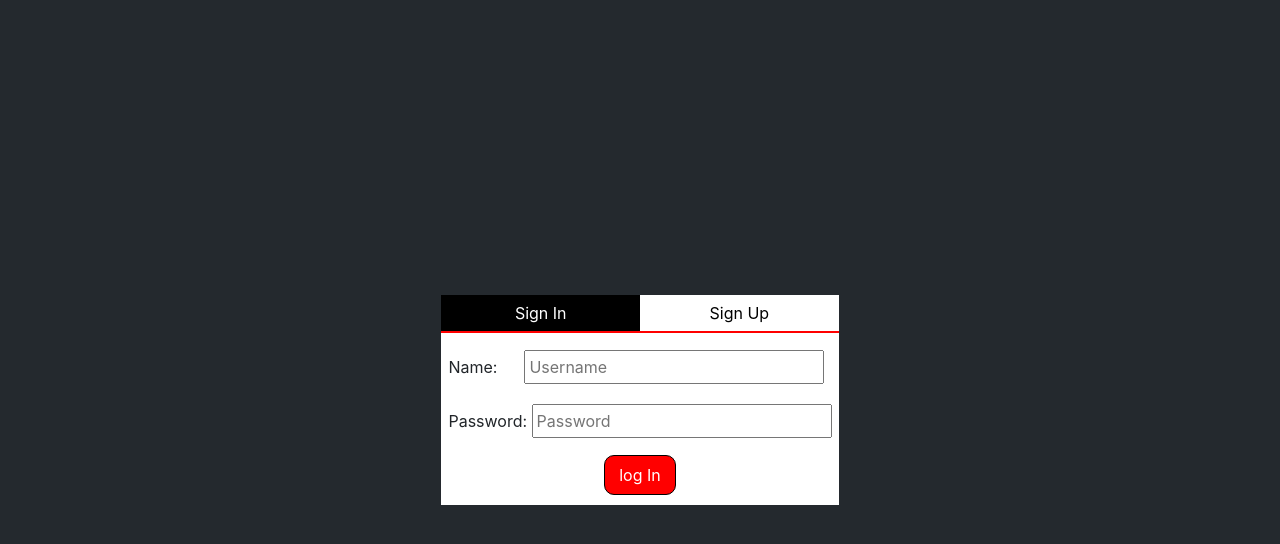
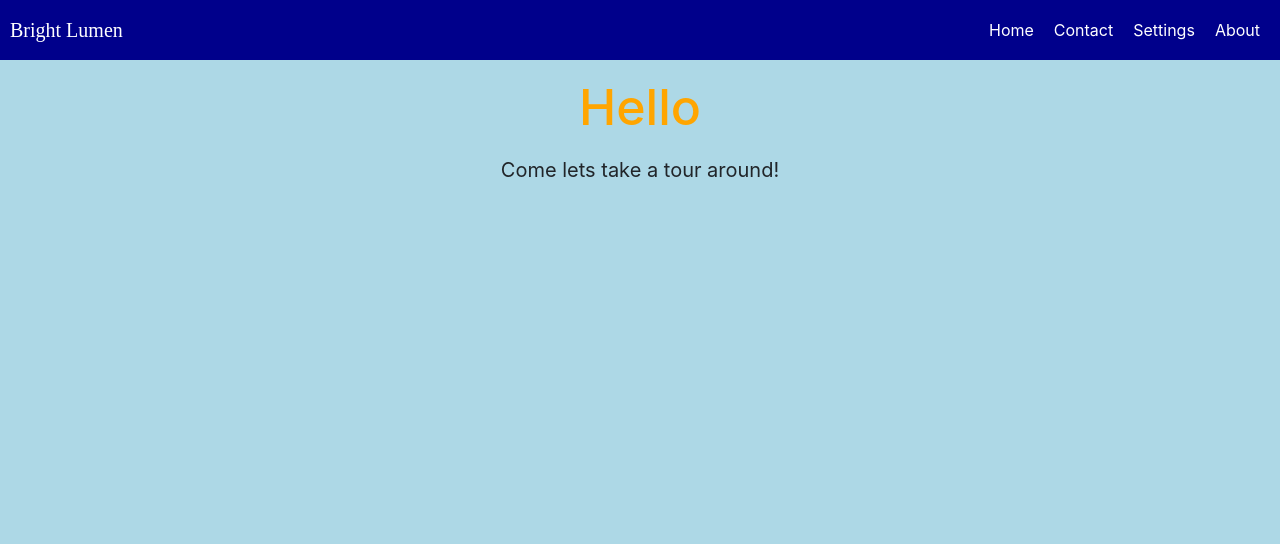
Before and after one commit to obodobright/hero-component-SITEMILE, a React (Create React App) app: page / in a window 1280 px wide. Shown: the top 544 px of the page. Built offline with nearby package versions, Linux system fonts and the light colour scheme.

Commit message:
Simple React Rout- basics

```diff
--- a/package.json
+++ b/package.json
@@ -8,6 +8,7 @@
         "@testing-library/user-event": "^12.8.3",
         "axios": "^0.21.1",
         "bootstrap": "^5.1.0",
+        "material-icons": "^1.3.0",
         "react": "^17.0.2",
         "react-dom": "^17.0.2",
         "react-router-dom": "^5.3.0",
--- a/src/App.jsx
+++ b/src/App.jsx
@@ -1,11 +1,12 @@
 import React from 'react'
-// import HomeScreen from './Routing/Homescreen'
+ import HomeScreen from './Routing/Homescreen'
 import LoginContainer from './login/loginContainer'
 
 const App = () =>{
     return(
         <div>
-            <LoginContainer />
+            {/* <LoginContainer /> */}
+            <HomeScreen />
         </div>
     )
 }
--- a/src/Routing/Homescreen.js
+++ b/src/Routing/Homescreen.js
@@ -1,40 +1,28 @@
-import React from 'react';
+import React from 'react'
 import styled from 'styled-components'
-import { BrowserRouter as Router, Switch, Route } from "react-router-dom";
-import { Home, Contact, About } from "./home"
-import Nav from "./nav"
-
-const HomeScreen = () => {
+import { BrowserRouter as Router, Switch, Route } from 'react-router-dom'
+import NavBar from './nav'
+import {Home, About, Settings, Contact} from './component'
+const Homescreen = () => {
     return (
       <Container>
         <Router>
-           <Nav />
-          {" "}
+          <NavBar />
           <Switch>
-             <Route path="/" exact component={Home}></Route>
-             <Route path="/contact" exact component={Contact}></Route>
+            <Route path="/" exact component={Home}></Route>
             <Route path="/about" exact component={About}></Route>
-            {" "}
+            <Route path="/settings" exact component={Settings}></Route>
+            <Route path="/contact" exact component={Contact}></Route>
           </Switch>
-          {" "}
         </Router>
       </Container>
-      // <Container>
-      //   <Router>
-      //       <Nav />
-      //     <Switch>
-      //       <Route path="/" exact component={Home}></Route>
-      //       <Route path="/contact" exact component={Contact}></Route>
-      //       <Route path="/about" exact component={About}></Route>
-      //     </Switch>
-      //   </Router>
-      // </Container>
     );
 }
-export default HomeScreen
-const Container = styled.div `
+export default Homescreen
+const Container = styled.div`
 width:100%;
-background:white;
 min-height:100vh;
+height:100%;
+background:lightblue;
 
 `
--- /dev/null
+++ b/src/Routing/component.js
@@ -0,0 +1,53 @@
+import React from "react";
+import styled from "styled-components";
+
+export const Home = () => {
+  return <Container>
+      <Header>Hello</Header>
+      <SubTitle>Come lets take a tour around!</SubTitle>
+  </Container>;
+
+};
+export const About = () => {
+  return (
+    <Container>
+      <Header>Guess who Am I?</Header>
+      <SubTitle>Bright, like Bright diamond star is my name, and i rule my world!</SubTitle>
+    </Container>
+  );
+};
+export const Settings = () => {
+  return (
+    <Container>
+      <Header>I am An Engineer too</Header>
+      <SubTitle>I can help you fix whatever you want, especially things on the web</SubTitle>
+    </Container>
+  );
+};
+export const Contact = () => {
+  return (
+    <Container>
+      <Header>Contact Me</Header>
+      <SubTitle>With you going through my page, contact me!</SubTitle>
+    </Container>
+  );
+};
+const SubTitle = styled.div`
+font-size:20px;
+text-align:center;
+width:400px;
+
+`
+const Header = styled.div`
+font-size:50px;
+margin:10px 0;
+font-weight:500;
+color:orange
+`
+const Container = styled.div`
+width:100%;
+display:flex;
+justify-content:center;
+flex-direction:column;
+align-items:center
+`
--- a/src/Routing/nav.js
+++ b/src/Routing/nav.js
@@ -0,0 +1,47 @@
+import React from "react";
+import styled from "styled-components";
+import { Link } from "react-router-dom";
+
+const NavBar = () => {
+  return (
+    <Container>
+      <Logo>Bright Lumen</Logo>
+      <NavLinks>
+        <Links to="/">Home</Links>
+        <Links to="/contact">Contact</Links>
+        <Links to="/settings">Settings</Links>
+        <Links to="/about">About</Links>
+      </NavLinks>
+    </Container>
+  );
+};
+export default NavBar;
+const Logo = styled.div`
+  font-size: 20px;
+  color: white;
+  font-family: cursive;
+`;
+const Links = styled(Link)`
+  margin: 0 10px;
+  cursor: pointer;
+  text-decoration:none;
+  color:white;
+
+  :hover {
+      font-size:18px;
+
+  }
+`;
+const NavLinks = styled.div`
+  display: flex;
+`;
+const Container = styled.div`
+  width: 100%;
+  height: 60px;
+  background: darkblue;
+  display: flex;
+  align-items: center;
+  padding: 10px;
+  color: white;
+  justify-content: space-between;
+`;
--- a/src/index.js
+++ b/src/index.js
@@ -3,7 +3,7 @@ import ReactDOM from 'react-dom';
 
 import 'bootstrap/dist/css/bootstrap.min.css'
 import "./index.css";
-import App from './App';
+import App from './App'
 import reportWebVitals from './reportWebVitals';
 
 ReactDOM.render(
```
Also changed, not shown: src/Routing/home.js (deleted, +0 -25 lines), 1 other file (tests, documents, lock files or other folders).
